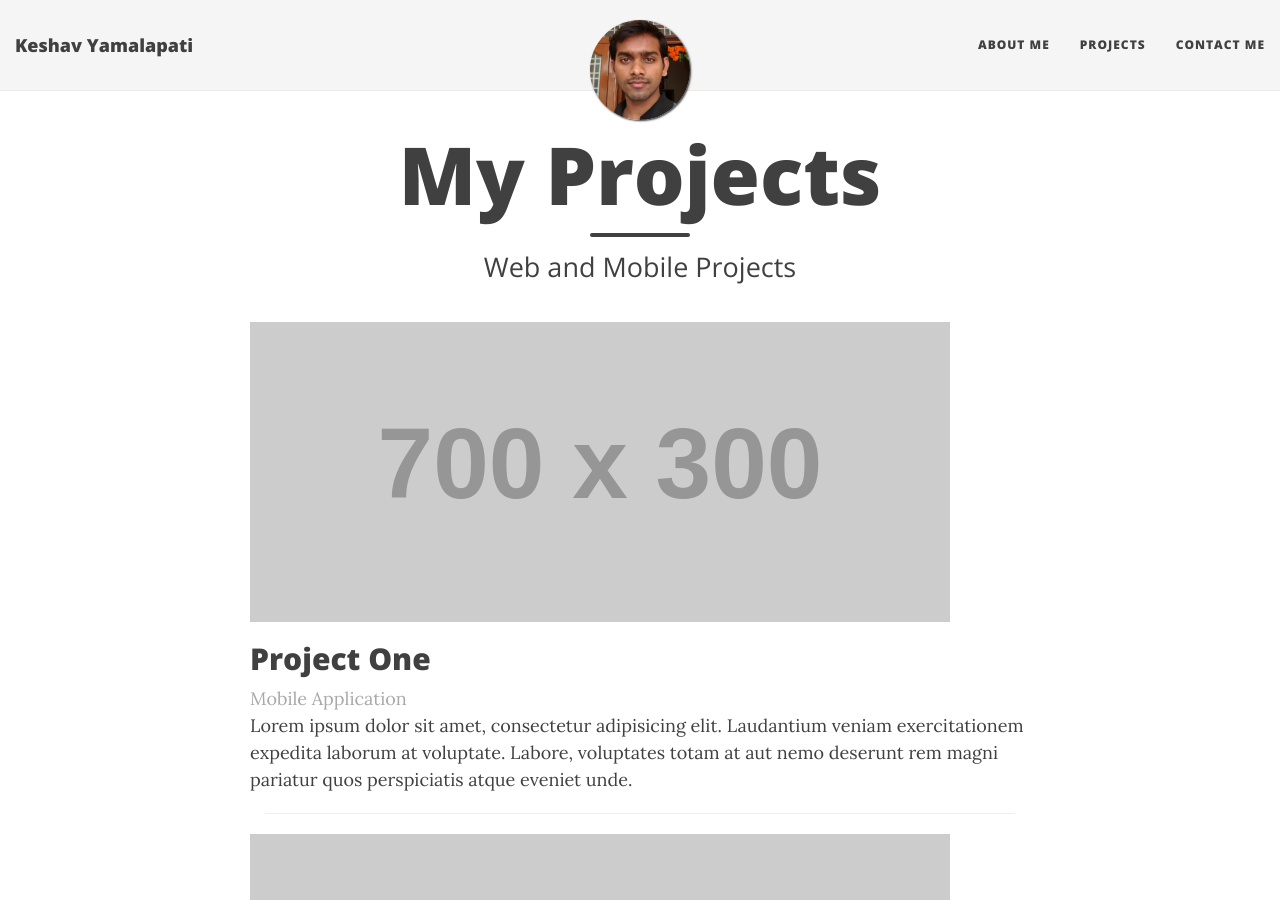
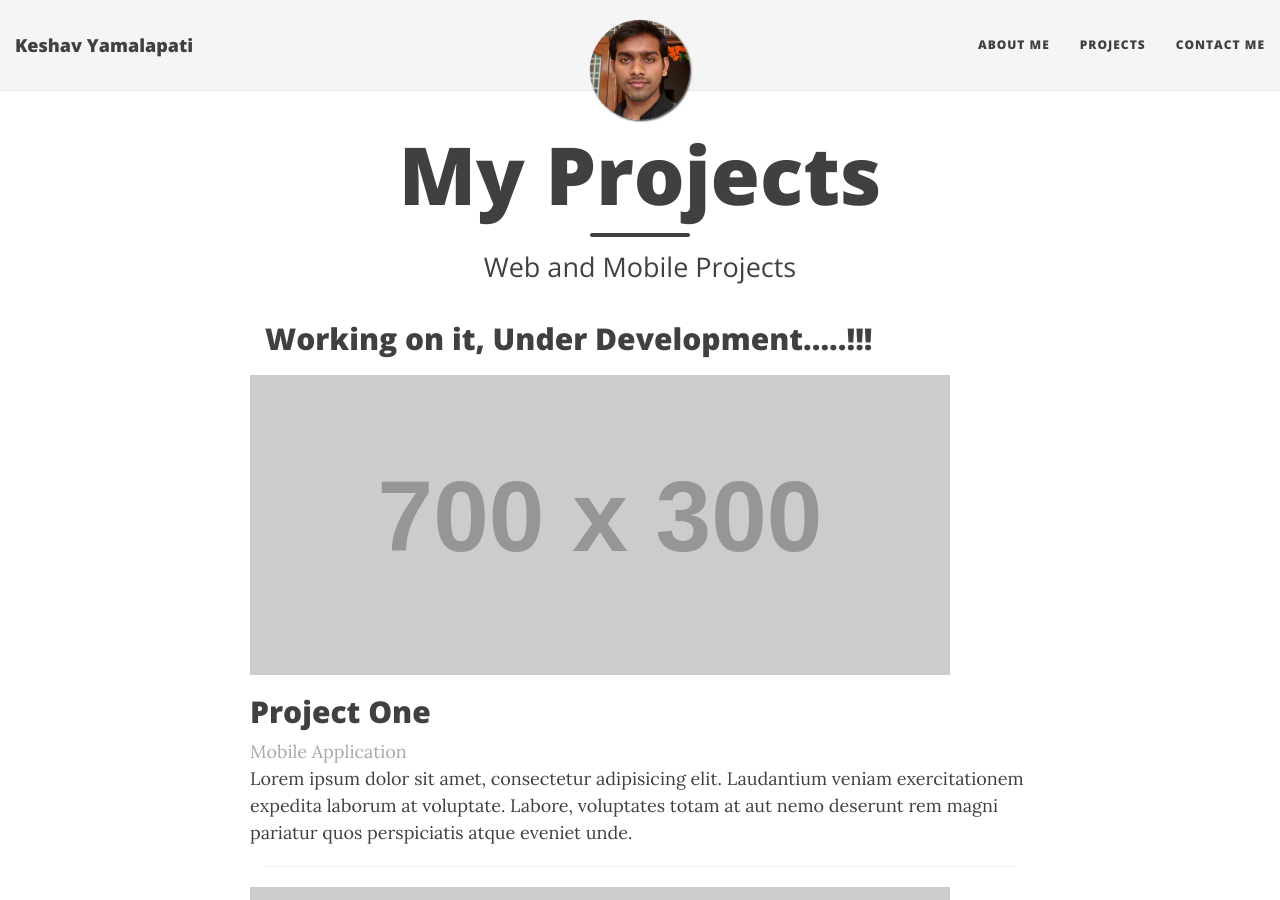
Before and after one commit to ykeshav/ykeshav.github.io, a Jekyll site: the page built from projects.html, in a window 1280 px wide and 900 px high. Built offline with Jekyll 4.4.1, drawn with Linux system fonts in a browser that asks for light colours; nearby versions of some CDN libraries.

Commit message:
minor info added in projects page

```diff
--- a/projects.html
+++ b/projects.html
@@ -3,6 +3,7 @@ layout: page
 title: My Projects
 subtitle: Web and Mobile Projects
 ---
+<h2>Working on it, Under Development.....!!!</h2>
 <div style="margin-top: 20px;">
   <!-- Project One -->
   <div class="row">
```
